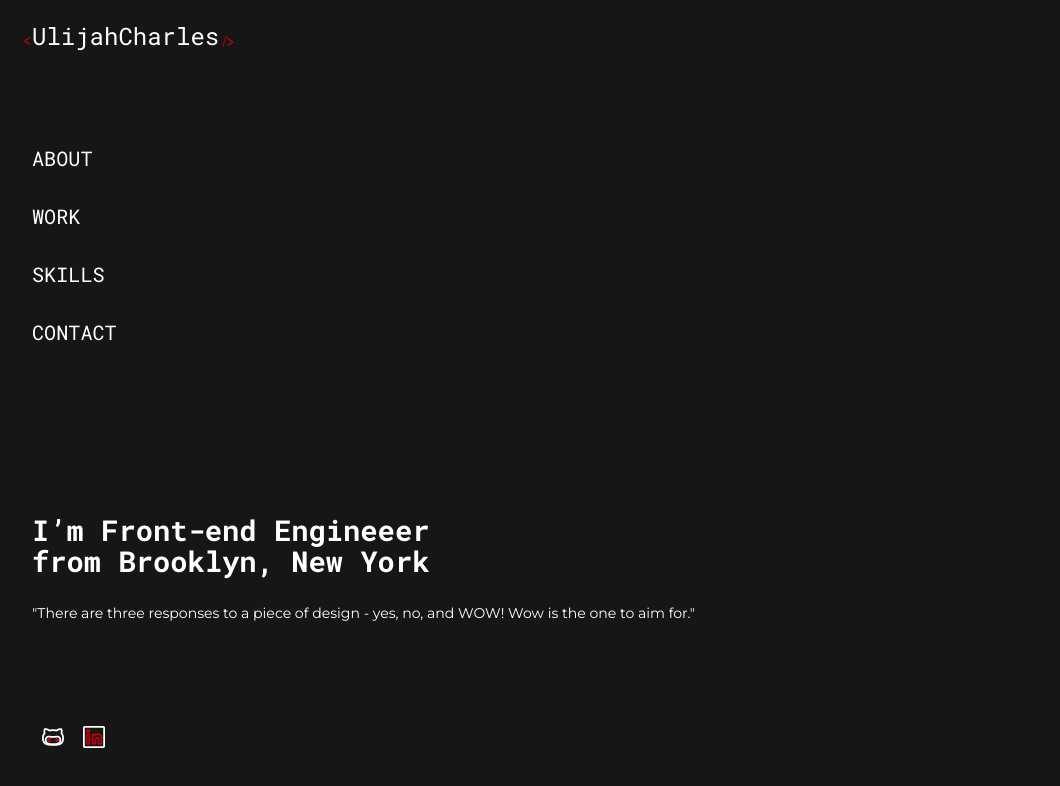
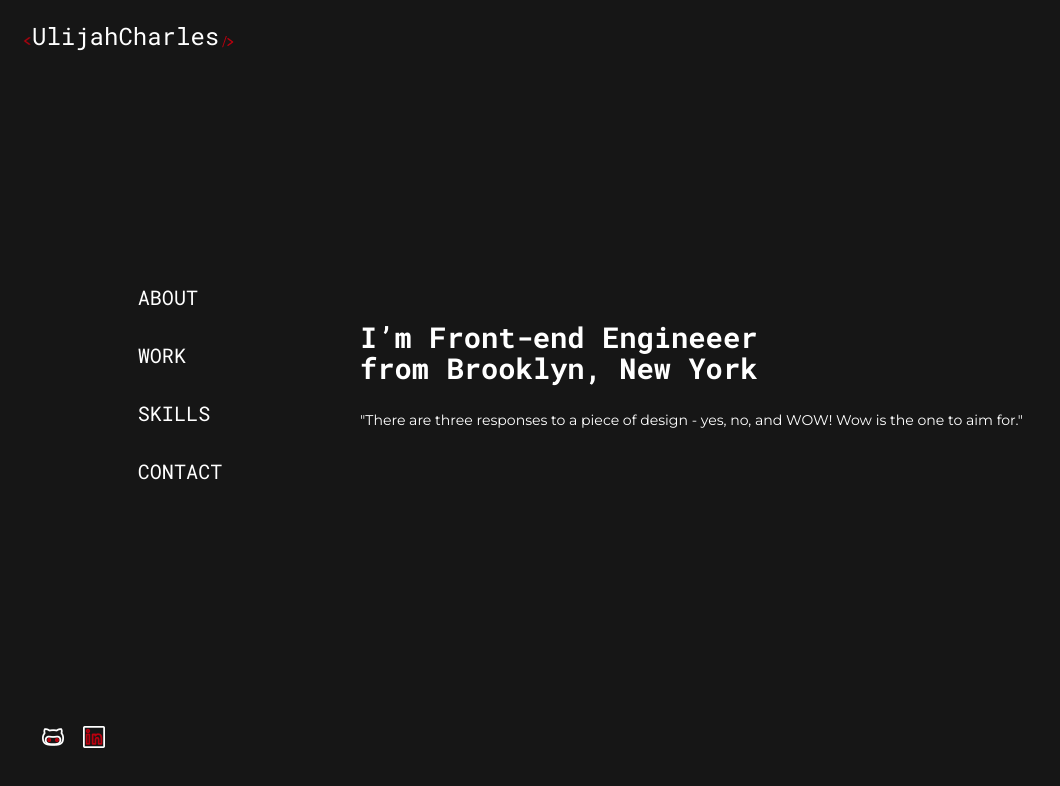
Before and after one commit to UlijahCharles/Portfolio_V3, a React (Create React App) app: page / in a window 1280 px wide. Shown: the top 786 px of the page, without its empty margins (0-1060 px from the left). Built offline with nearby package versions, Linux system fonts and the light colour scheme.

Commit message:
Bug Fix
Fixed Layout Issue

```diff
--- a/src/index.css
+++ b/src/index.css
@@ -91,6 +91,11 @@ main {
   justify-content: center;
 }
 
+.layout-col_nav {
+  align-items: center;
+  justify-content: center;
+}
+
 h2 {
   font-family: "Roboto Mono", monospace;
   color: white;
@@ -164,11 +169,11 @@ a {
     min-height: calc(100vh - 98px);
   }
 
-  .layout_row {
+  .layout-row {
     grid-template-columns: 1fr 3fr;
   }
 
-  .layout_col-nav {
+  .layout-col_nav {
     padding: 2.2rem 0;
   }
 }
```
